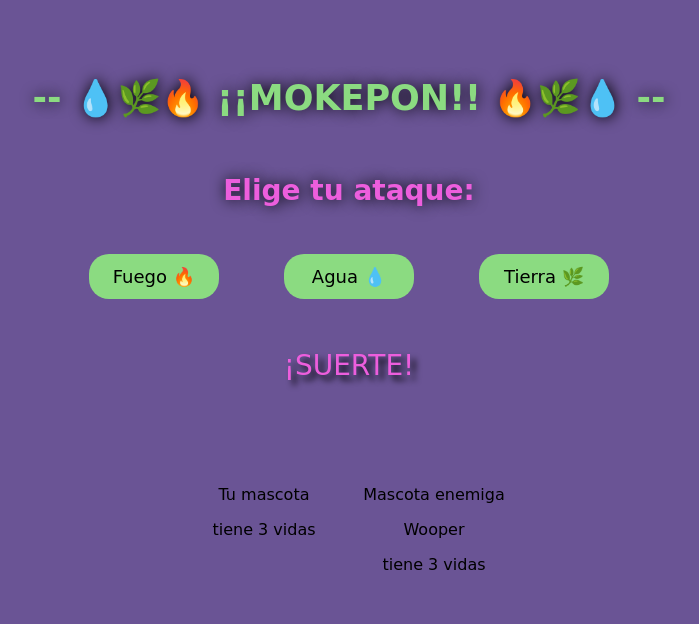
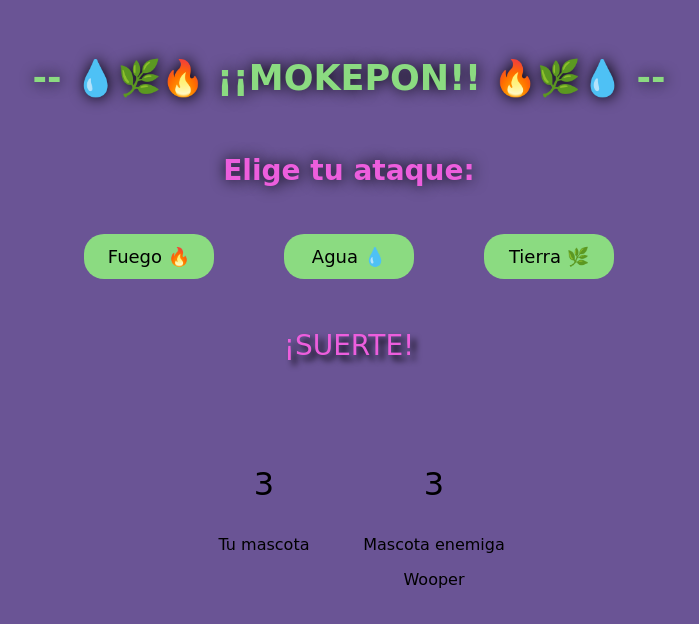
Before and after one commit to Priscy205/JuegoMokepon, a plain HTML site: page mokepon.html in a window 1280 px wide. Both pictures are taken after a click on the button "Seleccionar". Shown: the whole page, without its empty margins (291-990 px from the left). Drawn offline with Linux system fonts and the light colour scheme; a web font is replaced by a local one.

Commit message:
Configuración de la interfaz a partir de 750px

```diff
--- a/estilos.css
+++ b/estilos.css
@@ -13,7 +13,7 @@ body{
 }
 
 #titulo{
-    margin: 70px 40px 35px 40px;
+    margin: 50px 40px 35px 40px;
     color: #8BDB81;
     font-size: 35px;
     text-shadow: black 1px 0 15px;
@@ -127,3 +127,29 @@ input{
     display: grid;
     grid-template-columns: 170px 170px;
 }
+
+#vidas-jugador, #vidas-enemigo{
+    font-size: 32px;
+    margin-bottom: 0;
+}
+
+#tarjetas-ataque{
+    display: flex;
+    gap: 10px;
+}
+
+#ataques-jugador, #ataques-enemigo{
+    display: flex;
+    flex-direction:column;
+    align-items: center;
+}
+
+@media (max-width:750px){
+    #tarjetas{
+        flex-direction:column;
+    }
+
+    #tarjetas-ataque{
+        flex-direction:column;
+    }
+}
--- a/js/mokepon.js
+++ b/js/mokepon.js
@@ -128,7 +128,7 @@ function crearMensajeFinal(resultadoJuego){
 
     let sectionMensajes = document.getElementById('resultado')
 
-    sectionMensajes.innerHTML = 'Fin de la partida. ' + resultadoJuego
+    sectionMensajes.innerHTML = resultadoJuego
 
     //Deshabilitar los botones
     let botonFuego = document.getElementById ('boton-fuego')
--- a/mokepon.html
+++ b/mokepon.html
@@ -40,7 +40,7 @@
 
             <h2 id="subtitulo">Elige tu ataque: </h2>
 
-            <div>
+            <div id="tarjetas-ataque">
                 <button id="boton-fuego" class="botonAtaque">Fuego 🔥</button>
                 <button id="boton-agua" class="botonAtaque">Agua 💧</button>
                 <button id="boton-tierra" class="botonAtaque">Tierra 🌿</button>
@@ -56,17 +56,17 @@
             </div>
 
             <div id="ataques">
-                <div>
+                <div id="ataques-jugador">
+                    <p><span id="vidas-jugador">3</span></p>
                     <p>Tu mascota</p>
                     <span id="mascota-jugador"></span>
-                    <p>tiene <span id="vidas-jugador">3</span> vidas</p>
                     <div id="ataques-del-jugador"></div>
                 </div>
 
-                <div>
+                <div id="ataques-enemigo">
+                    <p><span id="vidas-enemigo">3</span></p>
                     <p>Mascota enemiga</p>
                     <span id="mascota-enemigo"></span>
-                    <p>tiene <span id="vidas-enemigo">3</span> vidas</p>
                     <div id="ataques-del-enemigo"></div>
                 </div>
             </div>
```
